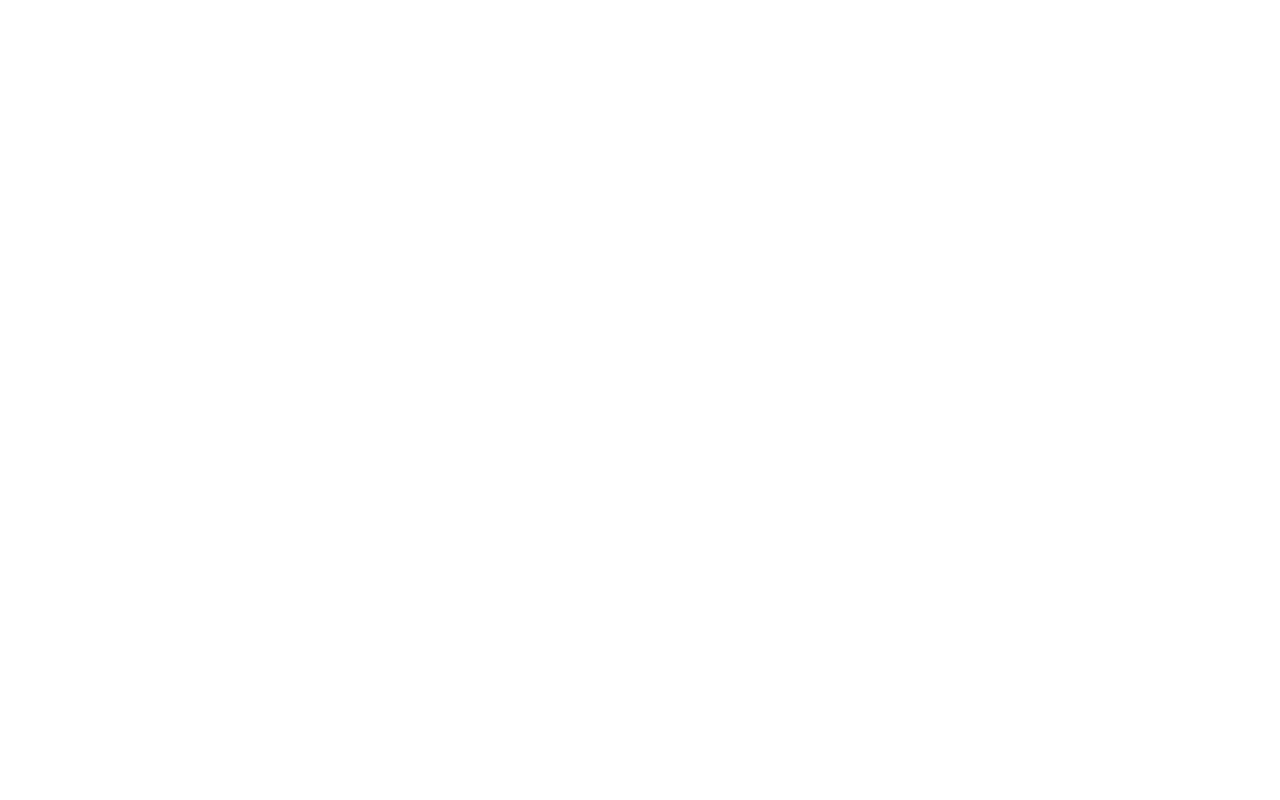
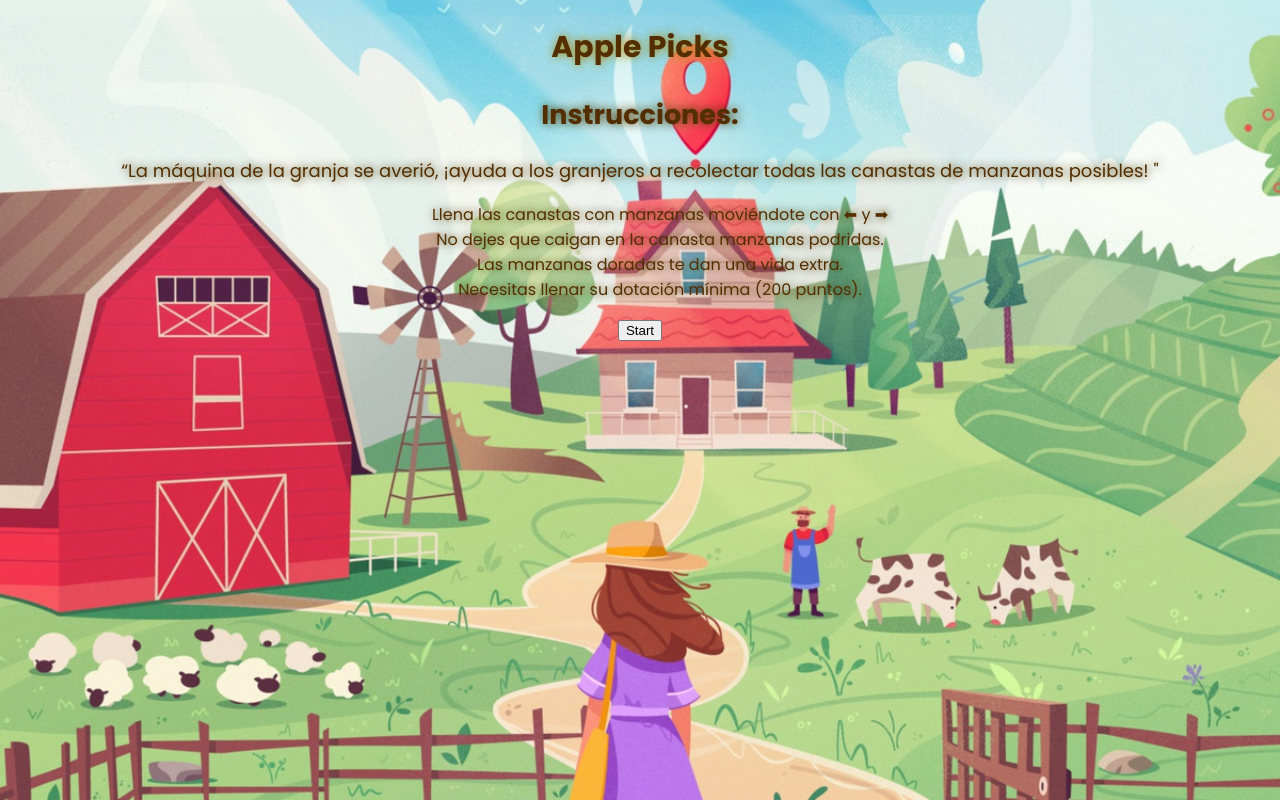
Before and after one commit to ErickRoo/Ironhack_Proyecto-Videojuego, a plain HTML site: page index.html in a window 1280 px wide. Drawn offline with Linux system fonts and the light colour scheme.

Commit message:
se añaden estilos en css y estructura de html

```diff
--- a/index.css
+++ b/index.css
@@ -0,0 +1,32 @@
+/*CSS*/
+html {
+    font-family: 'Poppins', sans-serif;
+    font-size: 18px;
+    color: rgb(83, 46, 0);
+    background-image: url("/Ironhack_Proyecto-Videojuego/images/instrucciones.jpeg");
+    background-size: cover;
+}
+h1 {
+font-size: 30px;
+text-align: center;
+text-shadow: rgb(168, 138, 16) 1px 0 10px;
+}
+h2, p {
+    display: flex;
+    justify-content:center;
+    align-content: center;
+    text-shadow: rgb(71, 58, 4) 1px 0 10px;
+}
+#instrucciones ul li{
+    display: flex;
+    flex-direction: row;
+    justify-content: space-around;
+    align-content:center;
+    font-size: 16px;
+    text-shadow: rgb(75, 61, 5) 1px 0 10px;
+}
+.container {
+    display: flex;
+    justify-content: center;
+    align-items: center;
+  }
--- a/index.html
+++ b/index.html
@@ -1,3 +1,4 @@
+<!--HTML-->
 <!DOCTYPE html>
 <html lang="en">
 <head>
@@ -5,11 +6,35 @@
   <meta http-equiv="X-UA-Compatible" content="IE=edge">
   <meta name="viewport" content="width=device-width, initial-scale=1.0">
   <link rel="stylesheet" href="./index.css">
+  <link rel="preconnect" href="https://fonts.googleapis.com">
+<link rel="preconnect" href="https://fonts.gstatic.com" crossorigin>
+<link href="https://fonts.googleapis.com/css2?family=Poppins:ital,wght@0,300;0,400;0,700;1,300&display=swap" rel="stylesheet">
   <title>Apple Picks</title>
 </head>
 <body>
 
 
+  <section>
+
+    <div>
+      <h1>Apple Picks</h1>
+    </div>
+
+    <div id="instrucciones">
+      <h2>Instrucciones:</h2>
+      <p>“La máquina de la granja se averió, ¡ayuda a los granjeros a recolectar todas las canastas de manzanas posibles! "</p>
+      <ul id="lista-instruc" class= "list">
+        <li>Llena las canastas con manzanas moviéndote con ⬅ y ➡ </li>
+        <li>No dejes que caigan en la canasta manzanas podridas.</li>
+        <li>Las manzanas doradas te dan una vida extra.</li>
+        <li>Necesitas llenar su dotación mínima (200 puntos).</li>
+      </ul>
+    </div>
+  <div class="container">
+    <button id="inicio">Start</button>
+  </div>
+  </section>
+
   <script src="./index.js"></script>
 </body>
 </html>
```
Also changed, not shown: 1 other file.
